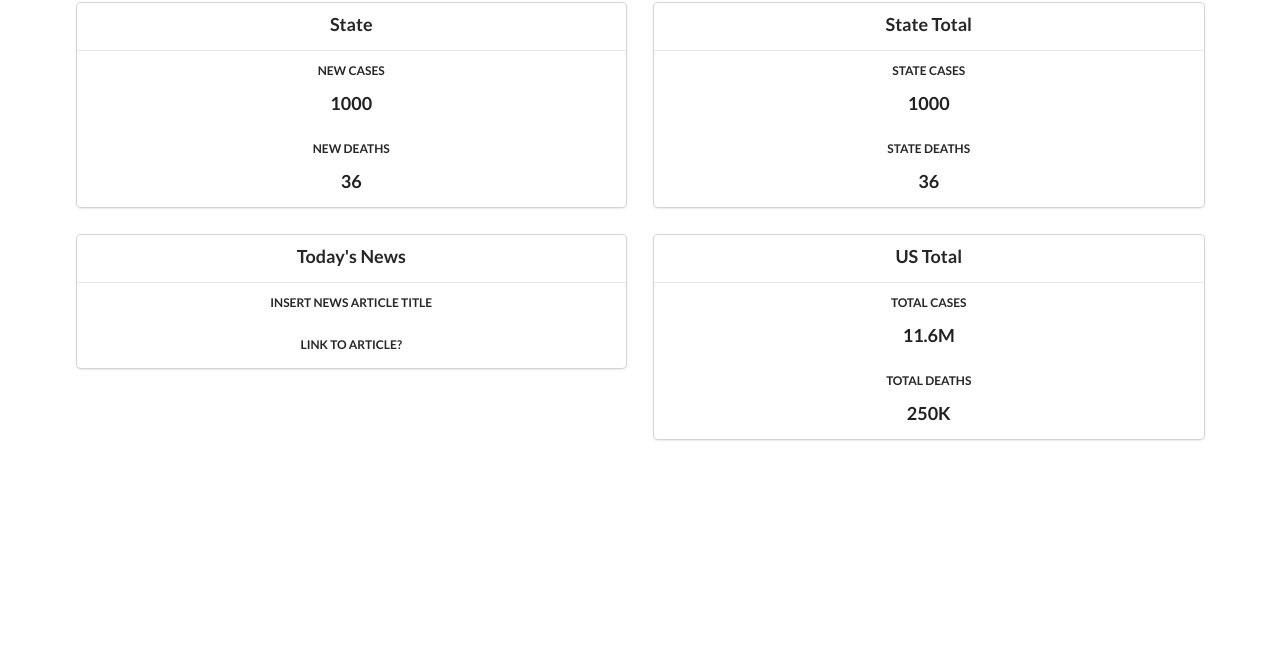
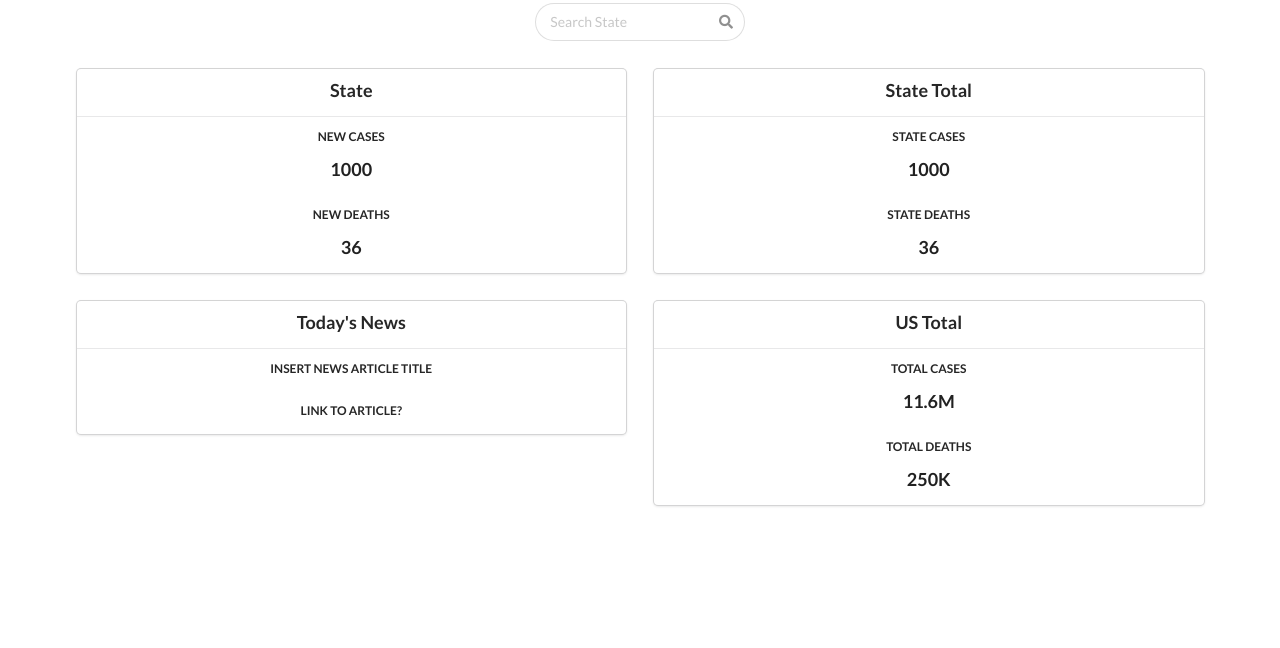
Before and after one commit to mooka0/covid19-info-hub, a plain HTML site: page index.html in a window 1280 px wide. Shown: the part 152-800 px from the top of the page. Drawn offline with nearby package versions, Linux system fonts and the light colour scheme; a script that the page names is missing.

Commit message:
add search bar

```diff
--- a/index.html
+++ b/index.html
@@ -14,7 +14,19 @@
     <div class="ui container ">
         <h2 class="ui center aligned icon header">
             </br><i class="hospital outline icon"></i>Covid-19 Information Hub</h2>
-        <!-- insert search bar here -->
+           <!-- search bar -->
+           <div class="ui grid center aligned">
+            <div class="sixteen wide column">
+                <div class="ui category search ">
+                    <div class="ui icon input search-bar">
+                        <input class="prompt" type="text" placeholder="Search State">
+                        <i class="search icon"></i>
+                    </div>
+                    <div class="results"></div>
+                </div>
+            </div>
+        </div>
+
 
         <div class="ui grid">
             <!-- state info -->
```
